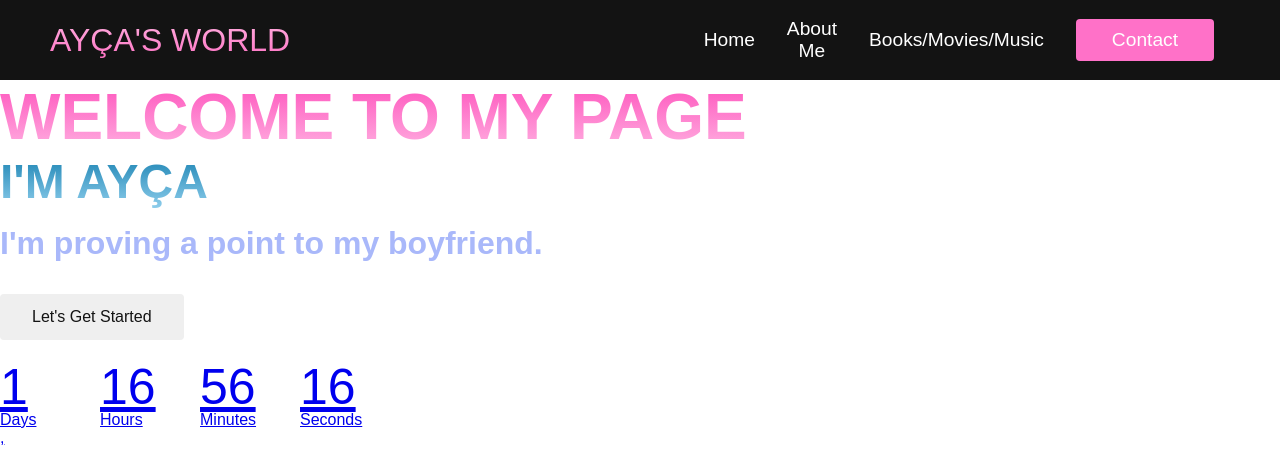
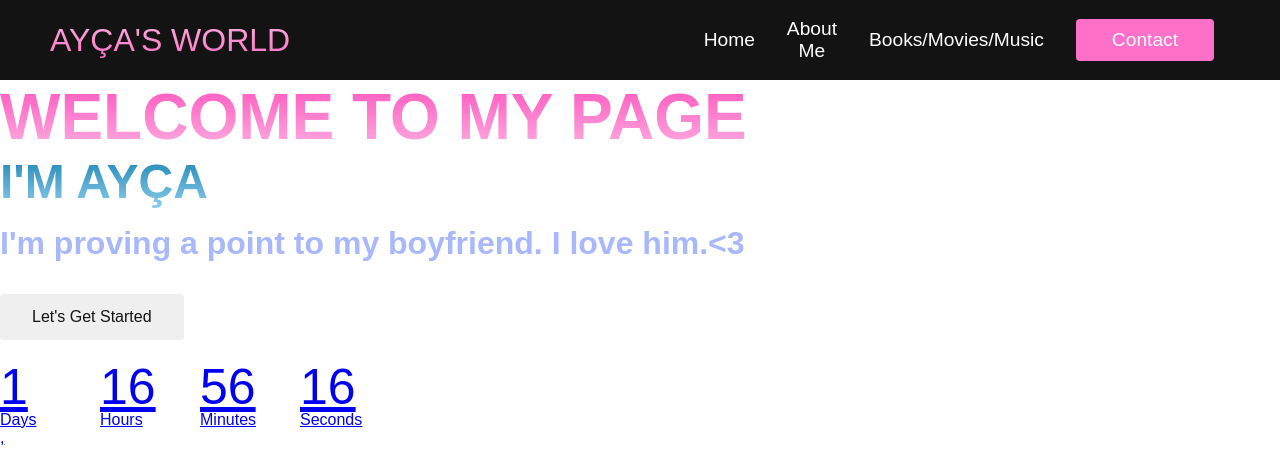
Before and after one commit to aaycaerdem/aaycaerdem.github.io, a plain HTML site: page index.html in a window 1280 px wide. Drawn offline with Linux system fonts and the light colour scheme.

Commit message:
Add files via upload

```diff
--- a/index.html
+++ b/index.html
@@ -48,7 +48,7 @@
             <div class="main__content">
                 <h1>WELCOME TO MY PAGE</h1>
                 <h2>I'M AYÇA</h2>
-                <p>I'm proving a point to my boyfriend.</p>
+                <p>I'm proving a point to my boyfriend. I love him.<3</p>
                 <button class="main__btn"><a href="/">Let's Get Started</
                     a></button>
             </div>
```
